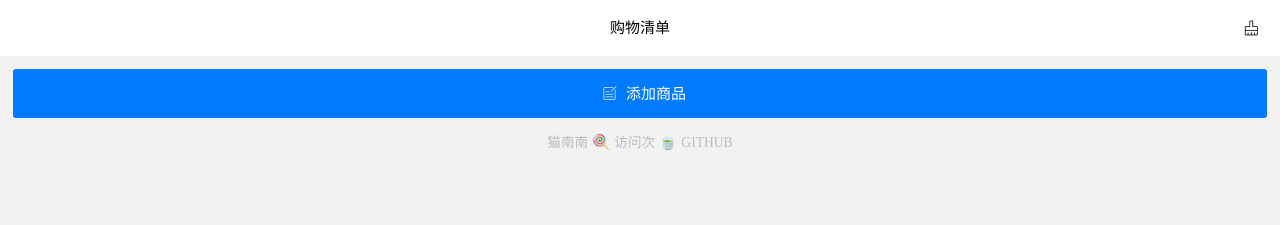
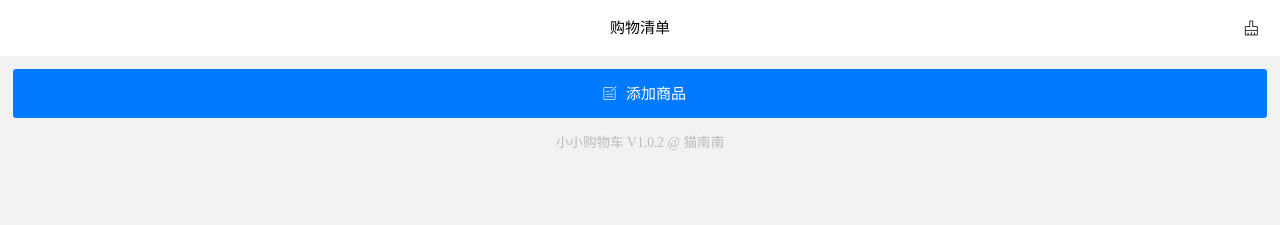
Before and after one commit to xa1st/cart, a Vue app: page / in a window 1280 px wide. Shown: the top 225 px of the page. Built offline with nearby package versions, Linux system fonts and the light colour scheme.

Commit message:
update to 1.0.2

```diff
--- a/index.html
+++ b/index.html
@@ -4,10 +4,11 @@
     <meta charset="UTF-8">
     <link rel="icon" href="/favicon.ico">
     <meta name="viewport" content="width=device-width, initial-scale=1.0">
-    <title>小小购物车 v1.0.1 by 猫东东</title>
+    <title>小小购物车 by 猫东东</title>
   </head>
   <body>
     <div id="app"></div>
+    <div id="busuanzi_value_page_pv" style="display: none;"></div>
     <script type="module" src="/src/main.ts"></script>
     <script src="https://npm.elemecdn.com/penndu@1.0.0/bsz.js"></script>
   </body>
--- a/package.json
+++ b/package.json
@@ -17,6 +17,7 @@
     "scss": "^0.2.4",
     "vue": "^3.3.4",
     "vue-router": "^4.2.5",
+    "vue3-i18n": "^1.1.5",
     "vue3-popup": "^0.1.3"
   },
   "devDependencies": {
--- a/src/main.ts
+++ b/src/main.ts
@@ -15,5 +15,8 @@ const pinia = createPinia();
 // pinia持久化处理
 pinia.use(createPersistedState({storage: window.localStorage}));
 
+// 把版本号挂在全局
+app.config.globalProperties.$VERSION = <String>"1.0.2";
+
 // 挂载
 app.use(pinia).use(router).mount('#app');
--- a/src/views/HomeView.vue
+++ b/src/views/HomeView.vue
@@ -20,12 +20,12 @@
 
     <!-- 版权 -->
     <div class="copyright text-center">
-      <a href="https://blog.del.pug" target="_blank" title="联系我">猫南南</a> 🍭 <a href="javascript:void(0)">访问<span id="busuanzi_value_page_pv" title="已读次数"></span>次</a> 🍵 <a href="https://github.com/afyi/cart" target="_blank" title="该项目的github">GITHUB</a>
+      <a href="https://github.com/afyi/cart" target="_blank" title="该项目的github">小小购物车 V{{ $VERSION }}</a><a href="https://blog.del.pug" target="_blank" title="联系我"> @ 猫南南</a>
     </div>
 
   </section>
 
-  <footer class="fixed tool ">
+  <footer class="fixed tool">
     <!-- 总计 -->
     <div class="flex justify-between padding-24">
 			<div class="num">共计：<span class="val">{{ cartStore.total }}</span>件商品</div>
@@ -34,7 +34,7 @@
   </footer>
 
   <!-- 弹框 -->
-  <input-box :class="{ show: combox ? 'show': '' }" :good="goodItem" :index="index" @close="close" @submit="submit" v-if="combox"></input-box>
+  <input-box :class="{ show: combox ? 'show': '' }" :good="goodItem" :index="index" @close="close" @submit="submit" v-show="combox"></input-box>
 
   <!-- 遮罩层 -->
   <div class="mask" @click="close" v-if="mask"></div>
```
Also changed, not shown: 2 other files (tests, documents, lock files or other folders).
